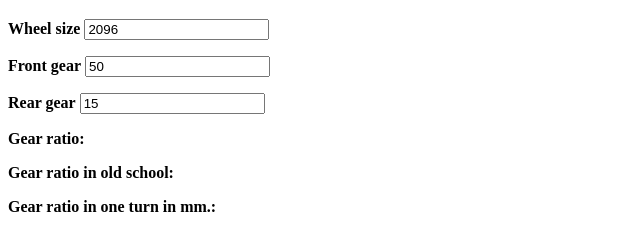
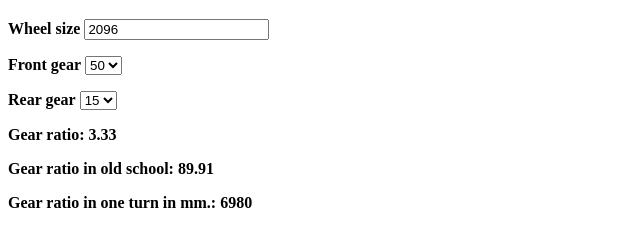
Before and after one commit to AirP0WeR/gear-calculator, a plain HTML site: page pages/index.html in a window 1280 px wide. Shown: the part 61-312 px from the top of the page, without its empty margins (0-640 px from the left). Drawn offline with Linux system fonts and the light colour scheme.

```diff
--- a/app/gear-calculator.js
+++ b/app/gear-calculator.js
@@ -1,19 +1,71 @@
-const wheeliSizeEl = document.getElementById("wheel-size-input-el");
-const frontGearInputEl = document.getElementById("front-gear-input-el");
-const rearGearInputEl = document.getElementById("rear-gear-input-el");
-const gearRatioEl = document.getElementById("gear-ratio-el");
-const gearRatioOldEl = document.getElementById("gear-ratio-old-el");
-const gearRatioOneTurnEl = document.getElementById("gear-ratio-one-turn-el");
+let maxFrontGear = 60;
+let minFrontGear = 30;
+const defaultFronGear = 50;
+let maxRearGear = 36;
+const defaultRearGear = 15;
+let minReartGear = 9;
+
+let frontGear = [];
+let rearGear = [];
+
+let outputTable = {
+  frontGear: "",
+  rearGear: "",
+  gearRatio: "",
+  gearRatioToOneTurnLength: "",
+  gearRatioOldSchool: "",
+};
 
 let gearRatio;
 let gearRatioOldSchool;
 let gearRatioToOneTurnLength;
 
-frontGearInputEl.addEventListener("change", () => {
+let wheeliSizeEl = document.getElementById("wheel-size-input-el");
+
+let frontGearInputListEl = document.getElementById("front-chain-ring-el");
+let rearGearInputListEl = document.getElementById("rear-chain-ring-el");
+
+// const rearGearInputEl = document.getElementById("rear-gear-input-el");
+const gearRatioEl = document.getElementById("gear-ratio-el");
+const gearRatioOldEl = document.getElementById("gear-ratio-old-el");
+const gearRatioOneTurnEl = document.getElementById("gear-ratio-one-turn-el");
+
+// render front gear input list
+for (i = minFrontGear; i < maxFrontGear; i++) {
+  let opt = document.createElement("option");
+
+  if (i !== defaultFronGear) {
+    opt.value = i;
+    opt.innerHTML = i;
+    frontGearInputListEl.appendChild(opt);
+  } else {
+    opt.selected = "selected";
+    opt.value = i;
+    opt.innerHTML = i;
+    frontGearInputListEl.appendChild(opt);
+  }
+}
+// render rear gear input list
+for (i = minReartGear; i < maxRearGear; i++) {
+  let opt = document.createElement("option");
+  if (i !== defaultRearGear) {
+    opt.value = i;
+    opt.innerHTML = i;
+    rearGearInputListEl.appendChild(opt);
+  } else {
+    opt.selected = "selected";
+    opt.value = i;
+    opt.innerHTML = i;
+    rearGearInputListEl.appendChild(opt);
+  }
+}
+
+// listen on changes
+frontGearInputListEl.addEventListener("change", () => {
   renderGearRatio();
 });
 
-rearGearInputEl.addEventListener("change", () => {
+rearGearInputListEl.addEventListener("change", () => {
   renderGearRatio();
 });
 
@@ -21,10 +73,11 @@
   renderGearRatio();
 });
 
+//render gear ratio
 function renderGearRatio() {
   calculateGearRatio(
-    frontGearInputEl.value,
-    rearGearInputEl.value,
+    frontGearInputListEl.value,
+    rearGearInputListEl.value,
     wheeliSizeEl.value
   );
   gearRatioEl.innerHTML = `Gear ratio: ${gearRatio}`;
@@ -43,5 +96,16 @@
   // convert gear ratio no one one turn of crank length in mm.
   gearRatioToOneTurnLength = Math.round(gearRatio * wheelSize);
 
+  // outputTable = {
+  //   frontGear: frontGear,
+  //   rearGear: rearGear,
+  //   gearRatio: gearRatio,
+  //   gearRatioToOneTurnLength: gearRatioOldSchool,
+  //   gearRatioOldSchool: gearRatioToOneTurnLength,
+  // };
+
   return gearRatio, gearRatioToOneTurnLength, gearRatioOldSchool;
 }
+
+// default render
+renderGearRatio();
--- a/pages/index.html
+++ b/pages/index.html
@@ -1,11 +1,10 @@
-<!DOCTYPE html>
+<!doctype html>
 <html lang="en">
 
 <head>
-    <meta charset="UTF-8">
-    <meta http-equiv="X-UA-Compatible" content="IE=edge">
-    <meta name="viewport" content="width=device-width, initial-scale=1.0">
-    <title>Document</title>
+    <meta charset="utf-8">
+    <meta name="viewport" content="width=device-width, initial-scale=1">
+    <title>Gear calculator</title>
 </head>
 
 <body>
@@ -15,21 +14,25 @@
     <input id="wheel-size-input-el" type="number" value="2096">
     <p></p>
     <b>Front gear</b>
-    <input id="front-gear-input-el" type="number" value="50">
+    <select id="front-chain-ring-el"></select>
+
     <p></p>
     <b>Rear gear</b>
-    <input id="rear-gear-input-el" type="number" value="15">
+    <select id="rear-chain-ring-el"></select>
+    <!-- <input id="rear-gear-input-el" type="number" value="15"> -->
     <p></p>
     <b id="gear-ratio-el">Gear ratio: </b>
     <p></p>
     <b id="gear-ratio-old-el">Gear ratio in old school: </b>
     <p></p>
     <b id="gear-ratio-one-turn-el">Gear ratio in one turn in mm.: </b>
+    <p></p>
 
 
 
 
     <script src="/app/gear-calculator.js"></script>
+
 </body>
 
 
```
Also changed, not shown: app/test.js (added, +30 -0 lines).
